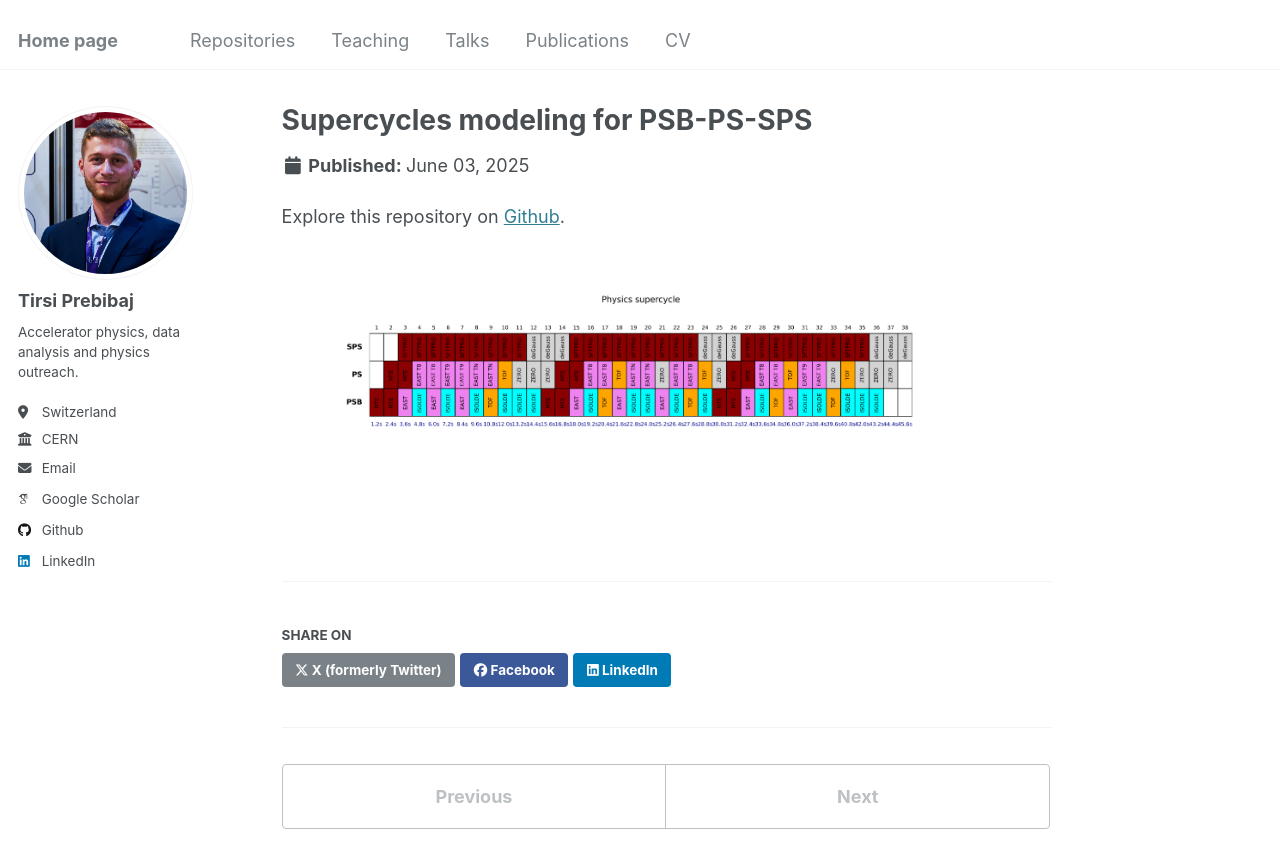
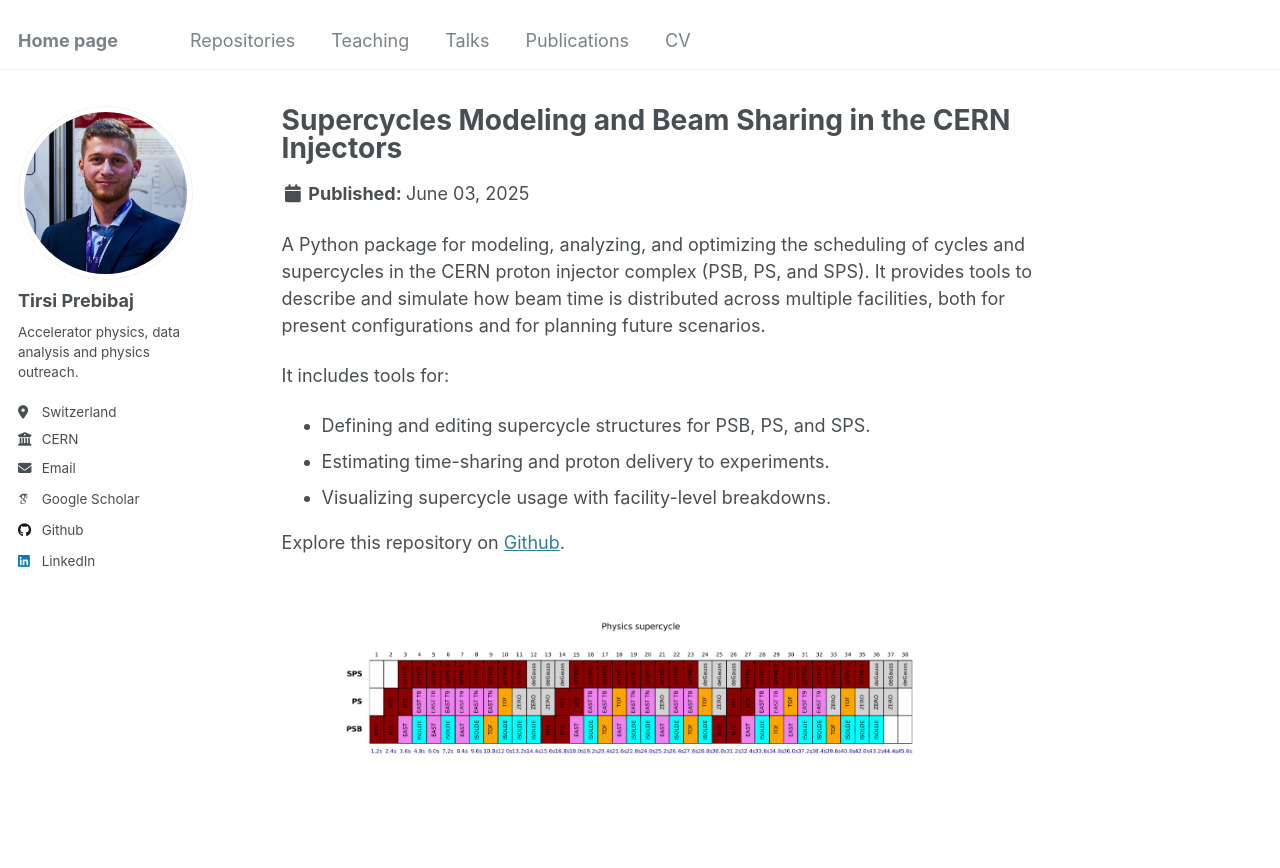
Before and after one commit to tprebiba/tprebiba.github.io, a Jekyll site: the page built from _repositories/portfolio-4.md, in a window 1280 px wide and 900 px high. Shown: the top 868 px of the window. Built offline with Jekyll 4.4.1, drawn with Linux system fonts in a browser that asks for light colours; some web fonts are replaced; a file with an impossible date is left out.

Commit message:
updated supercycles description

```diff
--- a/_repositories/portfolio-4.md
+++ b/_repositories/portfolio-4.md
@@ -1,8 +1,15 @@
 ---
-title: "Supercycles modeling for PSB-PS-SPS"
-excerpt: "A set of python functions for modeling the present and future supercycle composition and expected time sharing for the different facilities in the PSB, PS and SPS."
+title: "Supercycles Modeling and Beam Sharing in the CERN Injectors"
+excerpt: "A Python package for modeling, analyzing, and optimizing the scheduling of cycles and supercycles in the CERN proton injector complex (PSB, PS, and SPS)."
 collection: repositories
 ---
+
+A Python package for modeling, analyzing, and optimizing the scheduling of cycles and supercycles in the CERN proton injector complex (PSB, PS, and SPS). It provides tools to describe and simulate how beam time is distributed across multiple facilities, both for present configurations and for planning future scenarios.
+
+It includes tools for:
+- Defining and editing supercycle structures for PSB, PS, and SPS.
+- Estimating time-sharing and proton delivery to experiments.
+- Visualizing supercycle usage with facility-level breakdowns.
 
 Explore this repository on [Github](https://github.com/tprebiba/supercycles).
 
```
